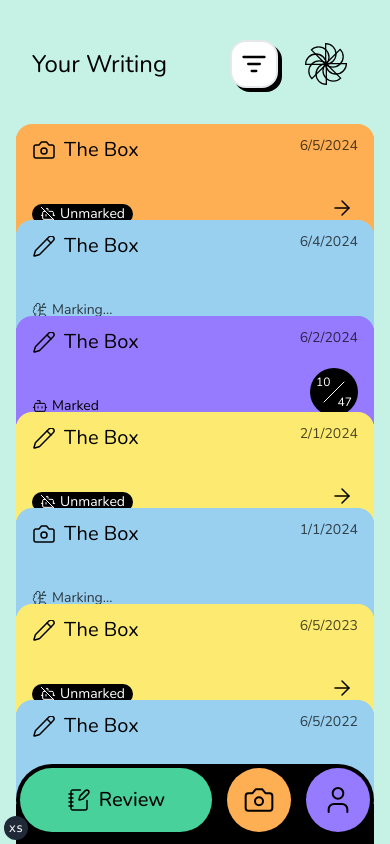
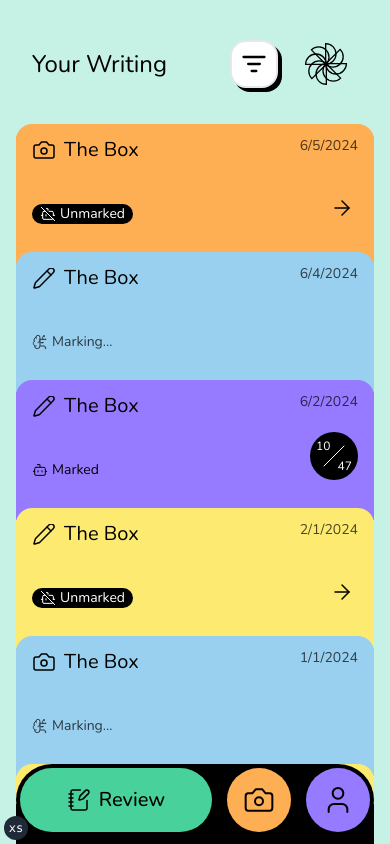
Before and after one commit to j-vanrav/markmywriting-next, a Next.js app: page / in a window 390 px wide. Both pictures are taken after a click on the button "Review". Built offline with nearby package versions, Linux system fonts and the light colour scheme.

Commit message:
space review cards for mobile

```diff
--- a/app/page.tsx
+++ b/app/page.tsx
@@ -185,14 +185,14 @@ function ReviewCard({
       />
       <div
         className={cn(
-          "w-full bg-nbyellow h-28 flex flex-col items-start pb-6 px-4",
+          "w-full bg-nbyellow h-32 flex flex-col justify-between items-start pb-6 px-4",
           opts.marked === "unmarked" && "bg-nbyellow",
           opts.marked === "unmarked" && opts.fromCamera && "bg-nborange",
           opts.marked === "marking" && "bg-nbblue",
           opts.marked === "marked" && "bg-nbpurple"
         )}
       >
-        <div className="flex flex-row justify-between w-full items-start h-12">
+        <div className="flex flex-row justify-between w-full items-start">
           <div className="flex flex-row items-center gap-2 text-xl">
             {opts.fromCamera ? (
               <Camera
@@ -214,7 +214,7 @@ function ReviewCard({
             {opts.creationDate.toLocaleDateString()}
           </span>
         </div>
-        <div className="flex flex-row justify-between w-full items-end gap-1 h-12 text-sm">
+        <div className="flex flex-row justify-between w-full items-end gap-1 text-sm mb-4">
           {opts.marked === "marked" && (
             <div className="flex flex-row items-center gap-1">
               <Bot absoluteStrokeWidth strokeWidth={1.5} className="size-4" />
@@ -841,7 +841,7 @@ function SelectCardPage({
               key={`reviewcard-${card.id}`}
               className={cn(
                 "h-0 transition-all duration-700",
-                visible && "h-24",
+                visible && "h-32",
                 !visible && "-translate-x-full opacity-0 pointer-events-none"
               )}
               aria-disabled={!visible}
```
